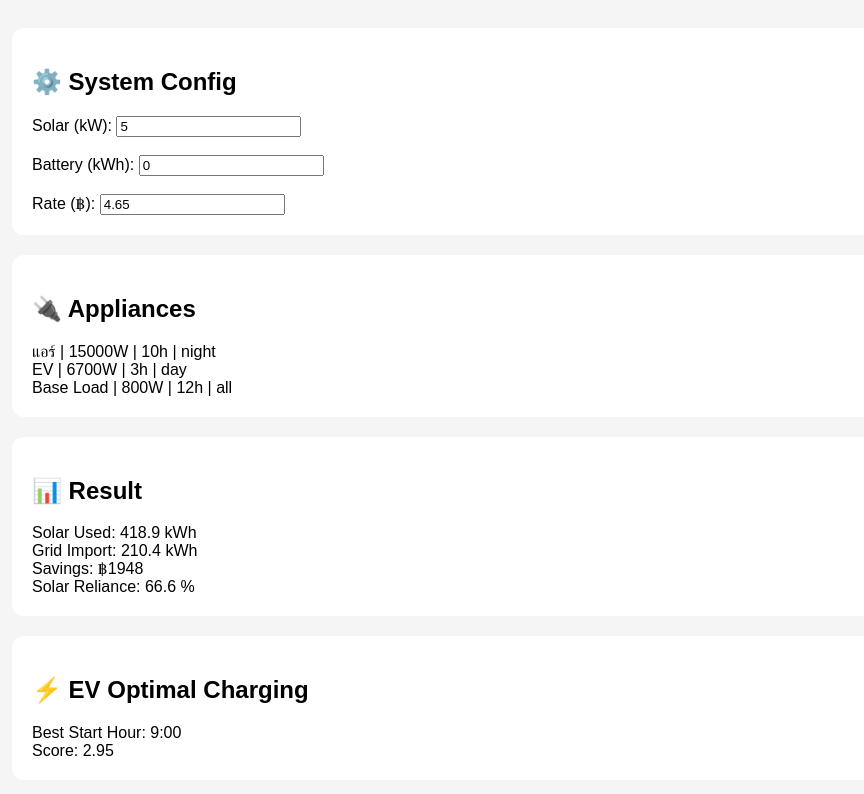
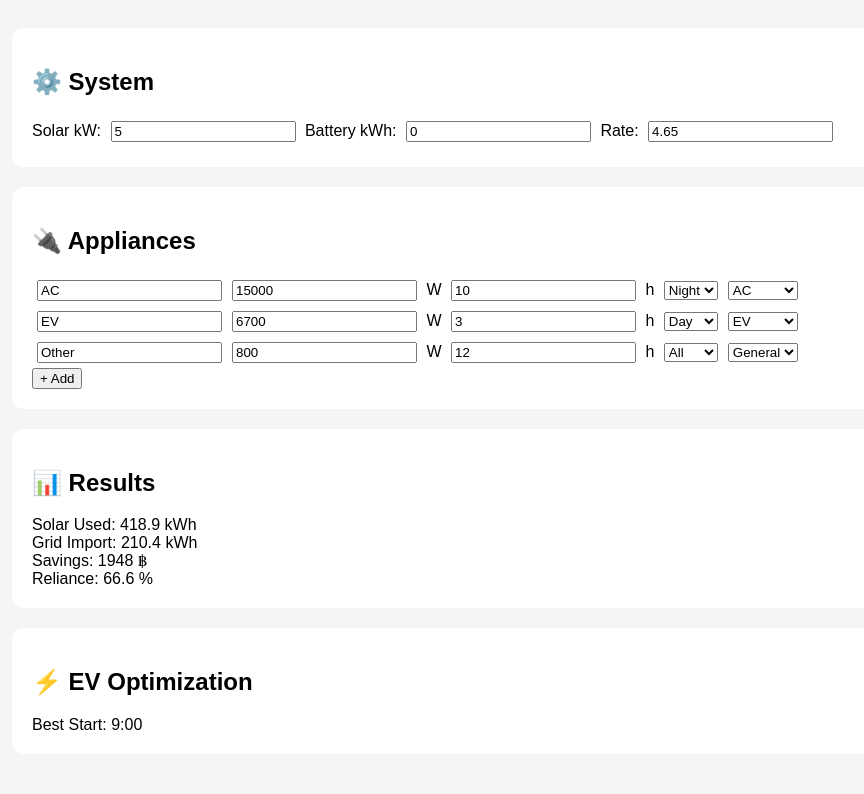
Before and after one commit to katexapp/SolarProCGPT, a plain HTML site: page index.html in a window 1280 px wide. Shown: the whole page, without its empty margins (16-880 px from the left). Drawn offline with nearby package versions, Linux system fonts and the light colour scheme.

Commit message:
Add files via upload

```diff
--- a/index.html
+++ b/index.html
@@ -2,11 +2,12 @@
 <html lang="th">
 <head>
 <meta charset="UTF-8">
-<title>Solar Simulation PRO</title>
+<title>Solar Pro Enhanced</title>
 <script src="https://unpkg.com/vue@3"></script>
 <style>
-body { font-family: Arial; padding: 20px; background:#f5f5f5; }
+body { font-family: Arial; background:#f5f5f5; padding:20px; }
 .card { background:white; padding:20px; border-radius:12px; margin-bottom:20px; }
+input, select { margin:5px; }
 </style>
 </head>
 <body>
@@ -14,31 +15,43 @@ body { font-family: Arial; padding: 20px; background:#f5f5f5; }
 <div id="app">
 
 <div class="card">
-<h2>⚙️ System Config</h2>
-Solar (kW): <input v-model.number="solarKw"><br><br>
-Battery (kWh): <input v-model.number="batteryKwh"><br><br>
-Rate (฿): <input v-model.number="rate">
+<h2>⚙️ System</h2>
+Solar kW: <input v-model.number="solarKw">
+Battery kWh: <input v-model.number="batteryKwh">
+Rate: <input v-model.number="rate">
 </div>
 
 <div class="card">
 <h2>🔌 Appliances</h2>
-<div v-for="a in appliances">
-{{a.name}} | {{a.power}}W | {{a.hours}}h | {{a.time}}
+<div v-for="(a,i) in appliances" :key="i">
+<input v-model="a.name">
+<input v-model.number="a.power"> W
+<input v-model.number="a.hours"> h
+<select v-model="a.time">
+<option value="day">Day</option>
+<option value="night">Night</option>
+<option value="all">All</option>
+</select>
+<select v-model="a.type">
+<option value="ac_inverter">AC</option>
+<option value="ev">EV</option>
+<option value="general">General</option>
+</select>
 </div>
+<button @click="addAppliance">+ Add</button>
 </div>
 
 <div class="card">
-<h2>📊 Result</h2>
-Solar Used: {{result.solarUsed.toFixed(1)}} kWh<br>
-Grid Import: {{result.grid.toFixed(1)}} kWh<br>
-Savings: ฿{{result.savings.toFixed(0)}}<br>
-Solar Reliance: {{result.reliance.toFixed(1)}} %
+<h2>📊 Results</h2>
+Solar Used: {{res.solarUsed.toFixed(1)}} kWh<br>
+Grid Import: {{res.grid.toFixed(1)}} kWh<br>
+Savings: {{res.savings.toFixed(0)}} ฿<br>
+Reliance: {{res.reliance.toFixed(1)}} %
 </div>
 
 <div class="card">
-<h2>⚡ EV Optimal Charging</h2>
-Best Start Hour: {{ev.start}}:00<br>
-Score: {{ev.score.toFixed(2)}}
+<h2>⚡ EV Optimization</h2>
+Best Start: {{ev.start}}:00
 </div>
 
 </div>
@@ -52,43 +65,29 @@ return{
 solarKw:5,
 batteryKwh:0,
 rate:4.65,
-
 appliances:[
-{ name:"แอร์", power:15000, hours:10, time:"night", type:"ac_inverter"},
+{ name:"AC", power:15000, hours:10, time:"night", type:"ac_inverter"},
 { name:"EV", power:6700, hours:3, time:"day", type:"ev"},
-{ name:"Base Load", power:800, hours:12, time:"all", type:"general"}
+{ name:"Other", power:800, hours:12, time:"all", type:"general"}
 ]
 }
 },
-
 computed:{
-
-result(){
-return this.simulate();
+res(){ return this.simulate(); },
+ev(){ return this.optimizeEV(); }
 },
-
-ev(){
-return this.optimizeEV();
-}
-
-},
-
 methods:{
 
-getKW(a){
-return a.type.includes('ac') ? a.power/15/1000 : a.power/1000;
-},
+getKW(a){ return a.type.includes('ac') ? a.power/15/1000 : a.power/1000; },
 
 loadFactor(a){
-if(a.type==="ac_inverter") return 0.6;
-if(a.type==="fridge") return 0.4;
-if(a.type==="computer") return 0.5;
+if(a.type==='ac_inverter') return 0.6;
 return 1;
 },
 
 isActive(a,h){
-if(a.time==="day") return h>=8 && h<=17;
-if(a.time==="night") return h<=6 || h>=19;
+if(a.time==='day') return h>=8 && h<=17;
+if(a.time==='night') return h<=6 || h>=19;
 return true;
 },
 
@@ -99,44 +98,39 @@ const solarProfile=[0,0,0,0,0.05,0.15,0.35,0.6,0.8,0.95,1,1,0.95,0.85,0.7,0.5,0.
 let solarPeak=this.solarKw*0.9;
 let battery=0;
 
-let solarUsed=0;
-let grid=0;
-let totalLoad=0;
+let solarUsed=0, grid=0, totalLoad=0;
 
-for(let d=0;d<30;d++){
-for(let h=0;h<24;h++){
+for(let d=0; d<30; d++){
+for(let h=0; h<24; h++){
 
 let solarGen=solarProfile[h]*solarPeak;
 
 let load=0;
-
 this.appliances.forEach(a=>{
 if(this.isActive(a,h)){
-load += this.getKW(a)*this.loadFactor(a)*(a.hours/24);
+load+=this.getKW(a)*this.loadFactor(a)*(a.hours/24);
 }
 });
 
 totalLoad+=load;
 
 let use=Math.min(load,solarGen);
-let remainLoad=load-use;
+let remain=load-use;
 let excess=solarGen-use;
 
 if(this.batteryKwh>0){
-
 let charge=Math.min(excess,this.batteryKwh-battery);
 battery+=charge*0.95;
 excess-=charge;
 
-let discharge=Math.min(battery,remainLoad);
+let discharge=Math.min(battery,remain);
 battery-=discharge;
 use+=discharge;
-remainLoad-=discharge;
-
+remain-=discharge;
 }
 
 solarUsed+=use;
-grid+=remainLoad;
+grid+=remain;
 
 }
 }
@@ -147,33 +141,26 @@ grid,
 savings:solarUsed*this.rate,
 reliance:(solarUsed/totalLoad)*100
 };
-
 },
 
 optimizeEV(){
-
 const solarProfile=[0,0,0,0,0.05,0.15,0.35,0.6,0.8,0.95,1,1,0.95,0.85,0.7,0.5,0.3,0.15,0.05,0,0,0,0,0];
 
-let best=0;
-let bestScore=-999;
+let best=0, bestScore=-999;
 
 for(let h=0;h<21;h++){
-
 let score=0;
-
 for(let i=0;i<3;i++){
 score+=solarProfile[h+i];
 }
-
-if(score>bestScore){
-bestScore=score;
-best=h;
+if(score>bestScore){ bestScore=score; best=h; }
 }
 
-}
+return {start:best};
+},
 
-return { start:best, score:bestScore };
-
+addAppliance(){
+this.appliances.push({name:'New',power:1000,hours:1,time:'all',type:'general'});
 }
 
 }
```
